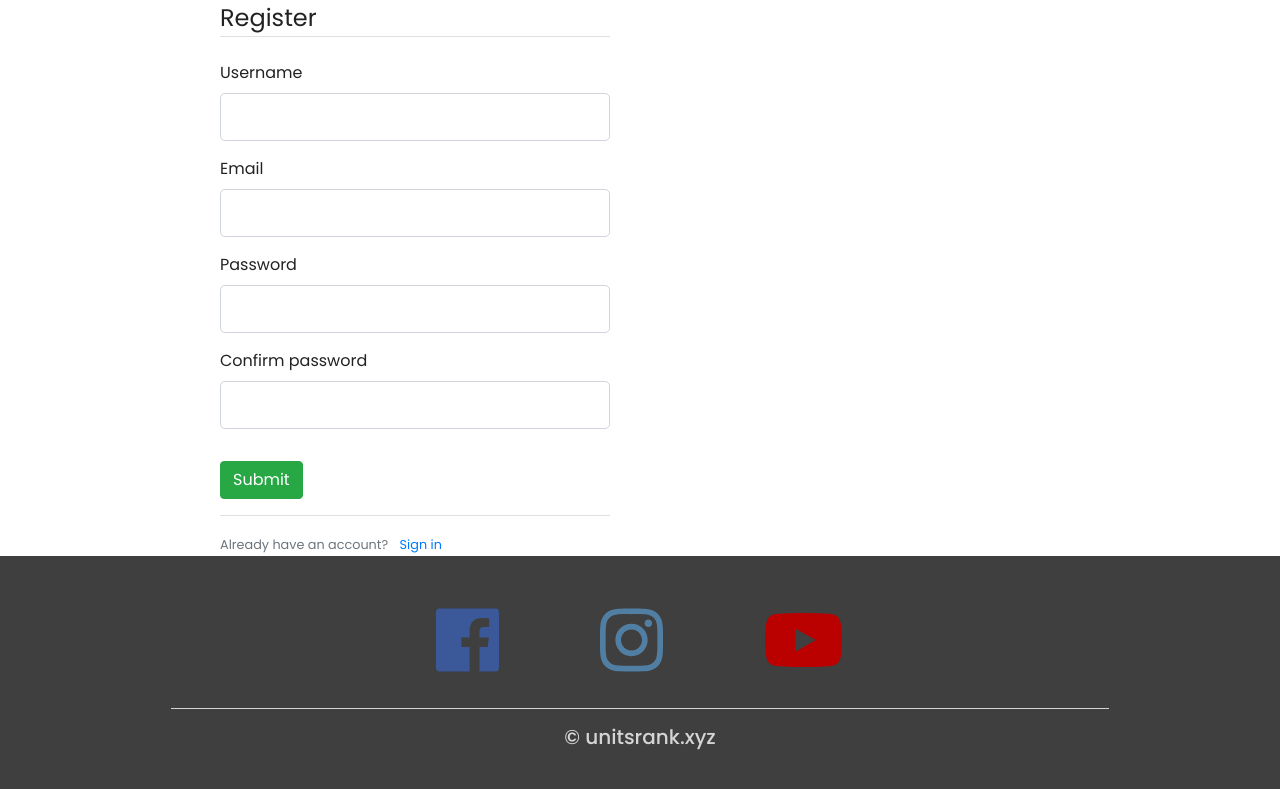
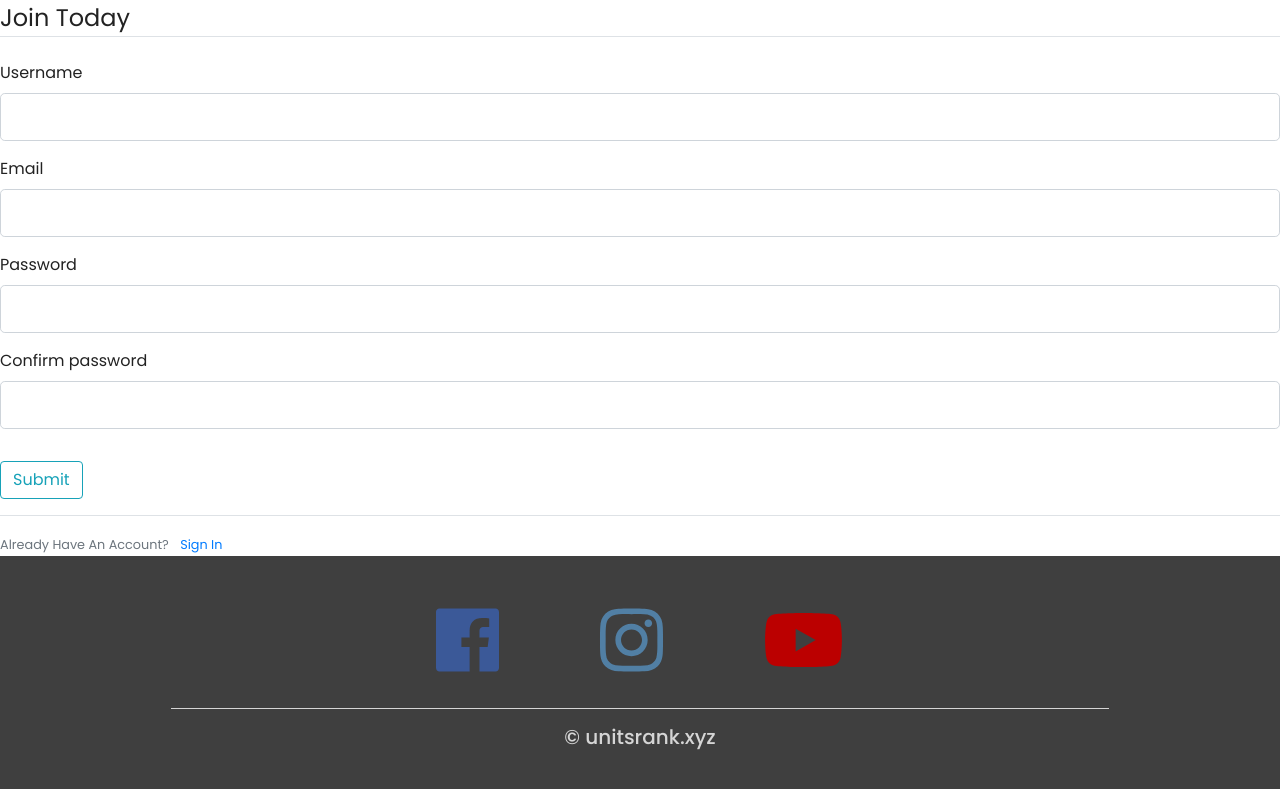
Before and after one commit to josephwww/cits3403Project2019, a Python web app: template flask_web/project/templates/register.html in a window 1280 px wide. Shown: the part 106-895 px from the top of the page. Run offline with Jinja, Linux system fonts and the light colour scheme; the template is opened without the code that fills it: most values are stand-ins (such as "Sample title", 1, 10 or a date in 2020); form fields are guessed from the names that the template uses; some libraries are stand-ins or nearby versions.

Commit message:
Update register.html

```diff
--- a/flask_web/project/templates/register.html
+++ b/flask_web/project/templates/register.html
@@ -1,85 +1,80 @@
 {% extends "layout.html" %}
+
 {% block content %}
-    <div class="container" style="padding-left:150px;padding-right:600px;">
+	<div class="content-section">
 		<form method="POST" action="">
 			{{ form.hidden_tag() }}
 			<fieldset class="form-group">
-                <legend class="border-bottom mb-4">Register</legend>
+				<legend class="border-bottom mb-4">Join Today</legend>
 				<div class="form-group">
-                    {{ form.username.label(class="form-control-label") }}
+					{{ form.username.label(class="form-control-label")}}
+
 					{% if form.username.errors %}
-                        {{ form.username(class="form-control form-control-lg is-valid") }}
-                        <small>
-                            <div class="text-danger">
+						{{ form.username(class="form-control-lg form-control is-invalid")}}
+
+						<div class="invalid-feedback">
 								{% for error in form.username.errors %}
-                                <span>{{ error }}</span>
+									<span >{{ error }}</span>
 								{% endfor %}
 						</div>
-                        </small>
 					{% else %}
-                        {{ form.username(class="form-control form-control-lg") }}
+						{{ form.username(class="form-control-lg form-control")}}
 					{% endif %}
 				</div>
+				<div class="form-group">
+					{{ form.email.label(class="form-control-label")}}
 
-                <div class="form-group">
-                    {{ form.email.label(class="form-control-label") }}
 					{% if form.email.errors %}
-                        {{ form.email(class="form-control form-control-lg is-valid") }}
-                        <small>
-                            <div class="text-danger">
+						{{ form.email(class="form-control-lg form-control is-invalid")}}
+
+						<div class="invalid-feedback">
 								{% for error in form.email.errors %}
-                                <span>{{ error }}</span>
+									<span >{{ error }}</span>
 								{% endfor %}
 						</div>
-                        </small>
 					{% else %}
-                        {{ form.email(class="form-control form-control-lg") }}
-                    {% endif %}
-
-                </div>
-
-                <div class="form-group">
-                    {{ form.password.label(class="form-control-label") }}
-                    {% if form.password.errors %}
-                        {{ form.password(class="form-control form-control-lg is-valid") }}
-                        <small>
-                            <div class="text-danger">
-                            {% for error in form.password.errors %}
-                                <span>{{ error }}</span>
-                            {% endfor %}
-                            </div>
-                        </small>
-                    {% else %}
-                        {{ form.password(class="form-control form-control-lg") }}
+						{{ form.email(class="form-control-lg form-control")}}
 					{% endif %}
 
 				</div>
 				<div class="form-group">
-                    {{ form.confirm_password.label(class="form-control-label") }}
-                    {% if form.confirm_password.errors %}
-                        {{ form.confirm_password(class="form-control form-control-lg is-valid") }}
-                        <small>
-                            <div class="text-danger">
-                            {% for error  in form.confirm_password.errors %}
-                                <span>{{ error }}</span>
+					{{ form.password.label(class="form-control-label")}}
+						{% if form.password.errors %}
+						{{ form.password(class="form-control-lg form-control is-invalid")}}
+
+						<div class="invalid-feedback">
+								{% for error in form.password.errors %}
+									<span >{{ error }}</span>
 								{% endfor %}
 						</div>
-                        </small>
 					{% else %}
-                        {{ form.confirm_password(class="form-control form-control-lg") }}
+						{{ form.password(class="form-control-lg form-control")}}
+					{% endif %}
+				</div>
+				<div class="form-group">
+					{{ form.confirm_password.label(class="form-control-label")}}
+					{% if form.confirm_password.errors %}
+						{{ form.confirm_password(class="form-control-lg form-control is-invalid")}}
+
+						<div class="invalid-feedback">
+								{% for error in form.confirm_password.errors %}
+									<span >{{ error }}</span>
+								{% endfor %}
+						</div>
+					{% else %}
+						{{ form.confirm_password(class="form-control-lg form-control")}}
 					{% endif %}
 				</div>
 			</fieldset>
 			<div class="form-group">
-                {{ form.submit(class="btn btn-success") }}
+				{{ form.submit(class="btn btn-outline-info")}}
+			</div>
+		</form>
 	</div>
 	<div class="border-top pt-3">
 		<small class="text-muted">
-                  Already have an account? <a class="ml-2" href="{{ url_for('login') }}">Sign in</a>
+			Already Have An Account? <a class="ml-2" href="{{ url_for('login') }}">
+			Sign In</a>
 		</small>
 	</div>
-        </form>
-    </div>
-
-
-{% endblock content %}
+{% endblock content%}
```
Lines whose indentation alone changed are shown as unchanged.
